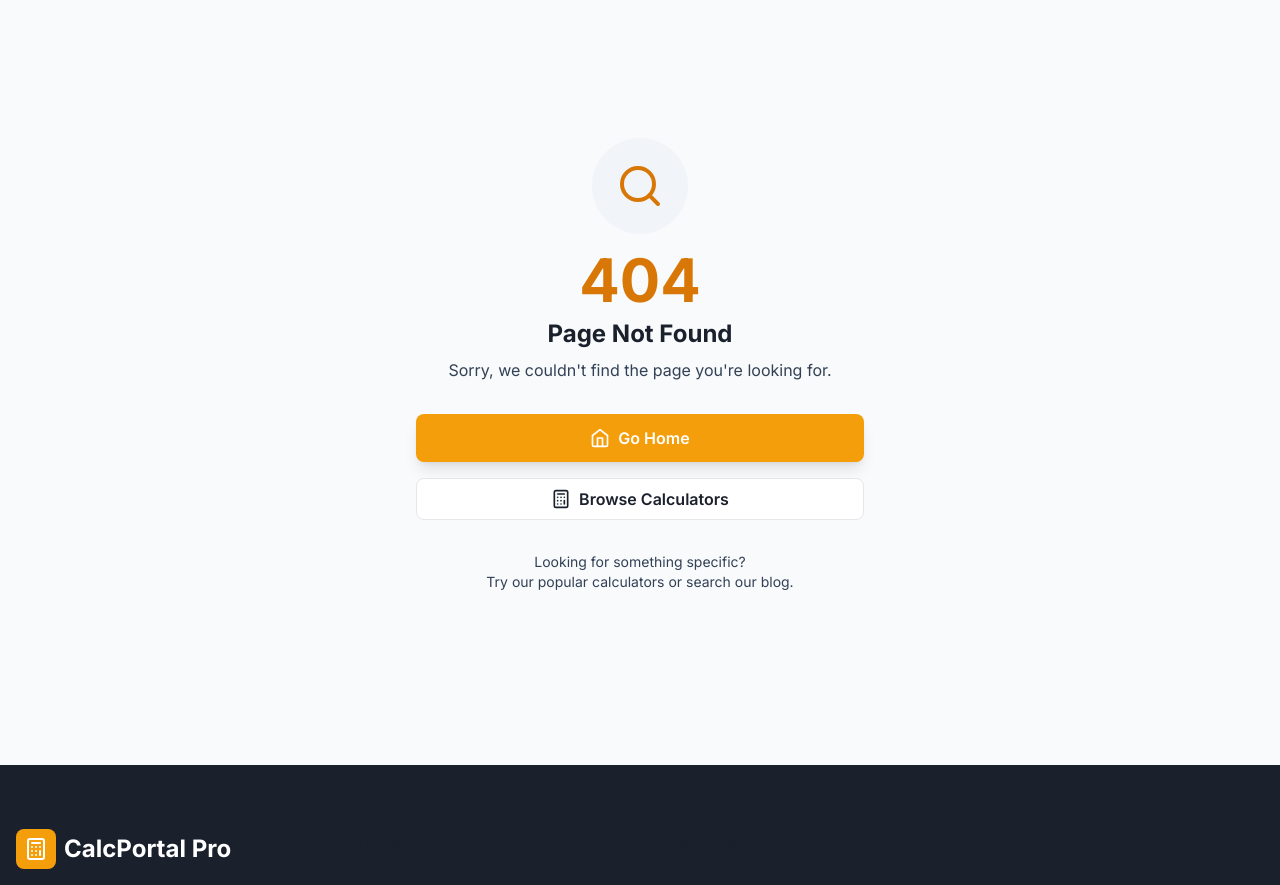
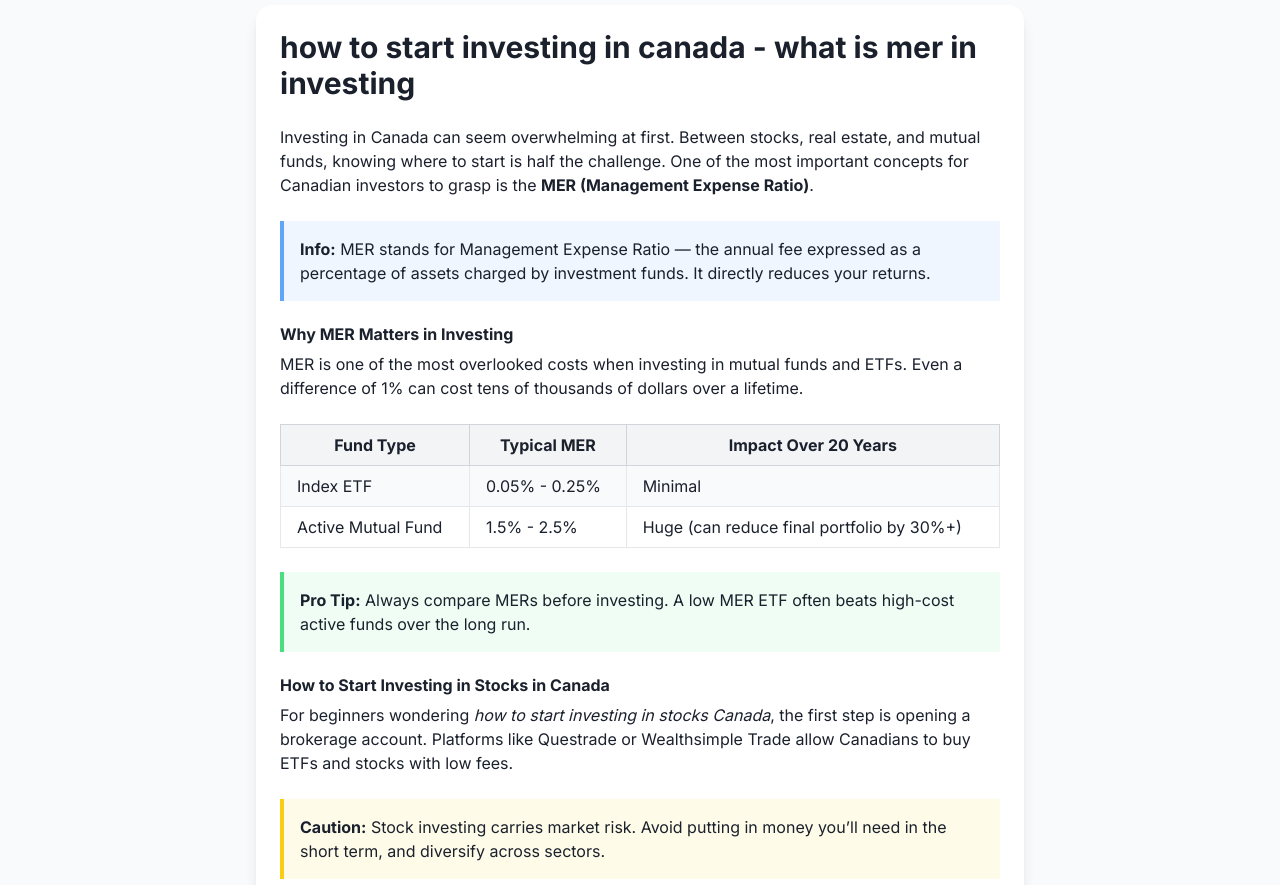
Before and after one commit to LIVETECHTOOLS/calcportalpro, a Next.js app: page /blog/how-to-start-investing-in-canada in a window 1280 px wide. Before the commit this address had no page. Shown: the part 180-1065 px from the top of the page. Built offline with nearby package versions, Linux system fonts and the light colour scheme; a web font is replaced by a local one.

Commit message:
Create page.tsx

```diff
--- /dev/null
+++ b/app/blog/how-to-start-investing-in-canada/page.tsx
@@ -0,0 +1,209 @@
+import React from "react";
+import { Metadata } from "next";
+
+export const metadata: Metadata = {
+  title: "how to start investing in canada - what is mer in investing | CalcPortal Pro",
+  description:
+    "Learn how to start investing in Canada with strategies for stocks and real estate. Understand MER in investing, fees, and beginner tips for 2025.",
+  openGraph: {
+    title: "how to start investing in canada - what is mer in investing | CalcPortal Pro",
+    description:
+      "Complete guide on starting investing in Canada: stocks, real estate, and understanding MER (Management Expense Ratio).",
+    url: "https://calcportalpro.com/blog/how-to-start-investing-in-canada",
+    type: "article",
+  },
+};
+
+const articleSchema = {
+  "@context": "https://schema.org",
+  "@type": "Article",
+  headline:
+    "how to start investing in canada - what is mer in investing",
+  description:
+    "Complete guide on starting investing in Canada: stocks, real estate, and understanding MER (Management Expense Ratio).",
+  author: {
+    "@type": "Organization",
+    name: "CalcPortal Pro Team",
+  },
+  publisher: {
+    "@type": "Organization",
+    name: "CalcPortal Pro",
+    logo: {
+      "@type": "ImageObject",
+      url: "https://calcportalpro.com/logo.png",
+    },
+  },
+  datePublished: "2025-09-18T00:00:00.000Z",
+  dateModified: "2025-09-18T00:00:00.000Z",
+  mainEntityOfPage: {
+    "@type": "WebPage",
+    "@id": "https://calcportalpro.com/blog/how-to-start-investing-in-canada",
+  },
+};
+
+const breadcrumbSchema = {
+  "@context": "https://schema.org",
+  "@type": "BreadcrumbList",
+  itemListElement: [
+    {
+      "@type": "ListItem",
+      position: 1,
+      name: "Home",
+      item: "https://calcportalpro.com",
+    },
+    {
+      "@type": "ListItem",
+      position: 2,
+      name: "Blog",
+      item: "https://calcportalpro.com/blog",
+    },
+    {
+      "@type": "ListItem",
+      position: 3,
+      name: "How to Start Investing in Canada",
+      item: "https://calcportalpro.com/blog/how-to-start-investing-in-canada",
+    },
+  ],
+};
+
+export default function Page() {
+  return (
+    <div className="flex justify-center px-4 py-10">
+      <div className="prose prose-lg max-w-3xl bg-white p-6 rounded-2xl shadow-lg">
+        <h1 className="text-3xl font-bold mb-6">
+          how to start investing in canada - what is mer in investing
+        </h1>
+
+        <p>
+          Investing in Canada can seem overwhelming at first. Between stocks,
+          real estate, and mutual funds, knowing where to start is half the
+          challenge. One of the most important concepts for Canadian investors
+          to grasp is the <strong>MER (Management Expense Ratio)</strong>.
+        </p>
+
+        <div className="bg-blue-50 border-l-4 border-blue-400 p-4 my-6">
+          <strong>Info:</strong> MER stands for Management Expense Ratio — the
+          annual fee expressed as a percentage of assets charged by investment
+          funds. It directly reduces your returns.
+        </div>
+
+        <h2>Why MER Matters in Investing</h2>
+        <p>
+          MER is one of the most overlooked costs when investing in mutual funds
+          and ETFs. Even a difference of 1% can cost tens of thousands of
+          dollars over a lifetime.
+        </p>
+
+        <table className="table-auto w-full border-collapse border border-gray-300 my-6">
+          <thead>
+            <tr className="bg-gray-100">
+              <th className="border border-gray-300 px-4 py-2">Fund Type</th>
+              <th className="border border-gray-300 px-4 py-2">Typical MER</th>
+              <th className="border border-gray-300 px-4 py-2">Impact Over 20 Years</th>
+            </tr>
+          </thead>
+          <tbody>
+            <tr className="bg-gray-50">
+              <td className="border px-4 py-2">Index ETF</td>
+              <td className="border px-4 py-2">0.05% - 0.25%</td>
+              <td className="border px-4 py-2">Minimal</td>
+            </tr>
+            <tr>
+              <td className="border px-4 py-2">Active Mutual Fund</td>
+              <td className="border px-4 py-2">1.5% - 2.5%</td>
+              <td className="border px-4 py-2">Huge (can reduce final portfolio by 30%+)</td>
+            </tr>
+          </tbody>
+        </table>
+
+        <div className="bg-green-50 border-l-4 border-green-400 p-4 my-6">
+          <strong>Pro Tip:</strong> Always compare MERs before investing. A low
+          MER ETF often beats high-cost active funds over the long run.
+        </div>
+
+        <h2>How to Start Investing in Stocks in Canada</h2>
+        <p>
+          For beginners wondering <em>how to start investing in stocks Canada</em>,
+          the first step is opening a brokerage account. Platforms like Questrade
+          or Wealthsimple Trade allow Canadians to buy ETFs and stocks with low
+          fees.
+        </p>
+
+        <div className="bg-yellow-50 border-l-4 border-yellow-400 p-4 my-6">
+          <strong>Caution:</strong> Stock investing carries market risk. Avoid
+          putting in money you’ll need in the short term, and diversify across
+          sectors.
+        </div>
+
+        <h2>How to Start Investing in Real Estate in Canada</h2>
+        <p>
+          For those asking <em>how to start investing in real estate Canada</em>,
+          options include buying rental properties, investing in REITs (Real
+          Estate Investment Trusts), or joining real estate crowdfunding
+          platforms.
+        </p>
+
+        <div className="bg-green-50 border-l-4 border-green-400 p-4 my-6">
+          <strong>Pro Tip:</strong> New investors can start with REIT ETFs, which
+          provide exposure to real estate without the hassle of managing tenants
+          or mortgages.
+        </div>
+
+        <h2>Tax-Advantaged Accounts: TFSA and RRSP</h2>
+        <p>
+          Canadians benefit from two key investment accounts: the Tax-Free
+          Savings Account (TFSA) and the Registered Retirement Savings Plan
+          (RRSP).
+        </p>
+
+        <ul>
+          <li>TFSA: Tax-free growth and withdrawals</li>
+          <li>RRSP: Tax-deferred growth and potential tax refunds</li>
+        </ul>
+
+        <h2>FAQs</h2>
+        <div className="space-y-4">
+          <div className="bg-blue-50 border-l-4 border-blue-400 p-4">
+            <strong>Q: how to start investing in canada - what is mer in investing?</strong>
+            <p>
+              A: MER is the Management Expense Ratio, a key fee in Canadian
+              investing. To start, open a TFSA or RRSP with a brokerage and
+              choose low-cost ETFs to minimize MER.
+            </p>
+          </div>
+
+          <div className="bg-blue-50 border-l-4 border-blue-400 p-4">
+            <strong>Q: how to start investing in stocks Canada?</strong>
+            <p>
+              A: Open a brokerage account, fund it, and start with diversified
+              ETFs. Avoid chasing “hot stocks” and focus on long-term growth.
+            </p>
+          </div>
+
+          <div className="bg-blue-50 border-l-4 border-blue-400 p-4">
+            <strong>Q: how to start investing in real estate Canada?</strong>
+            <p>
+              A: Consider REIT ETFs for beginners. If buying property, research
+              local markets and be aware of mortgage rules and taxes.
+            </p>
+          </div>
+        </div>
+
+        <div className="mt-10">
+          <script
+            type="application/ld+json"
+            dangerouslySetInnerHTML={{
+              __html: JSON.stringify(articleSchema),
+            }}
+          />
+          <script
+            type="application/ld+json"
+            dangerouslySetInnerHTML={{
+              __html: JSON.stringify(breadcrumbSchema),
+            }}
+          />
+        </div>
+      </div>
+    </div>
+  );
+}
```
